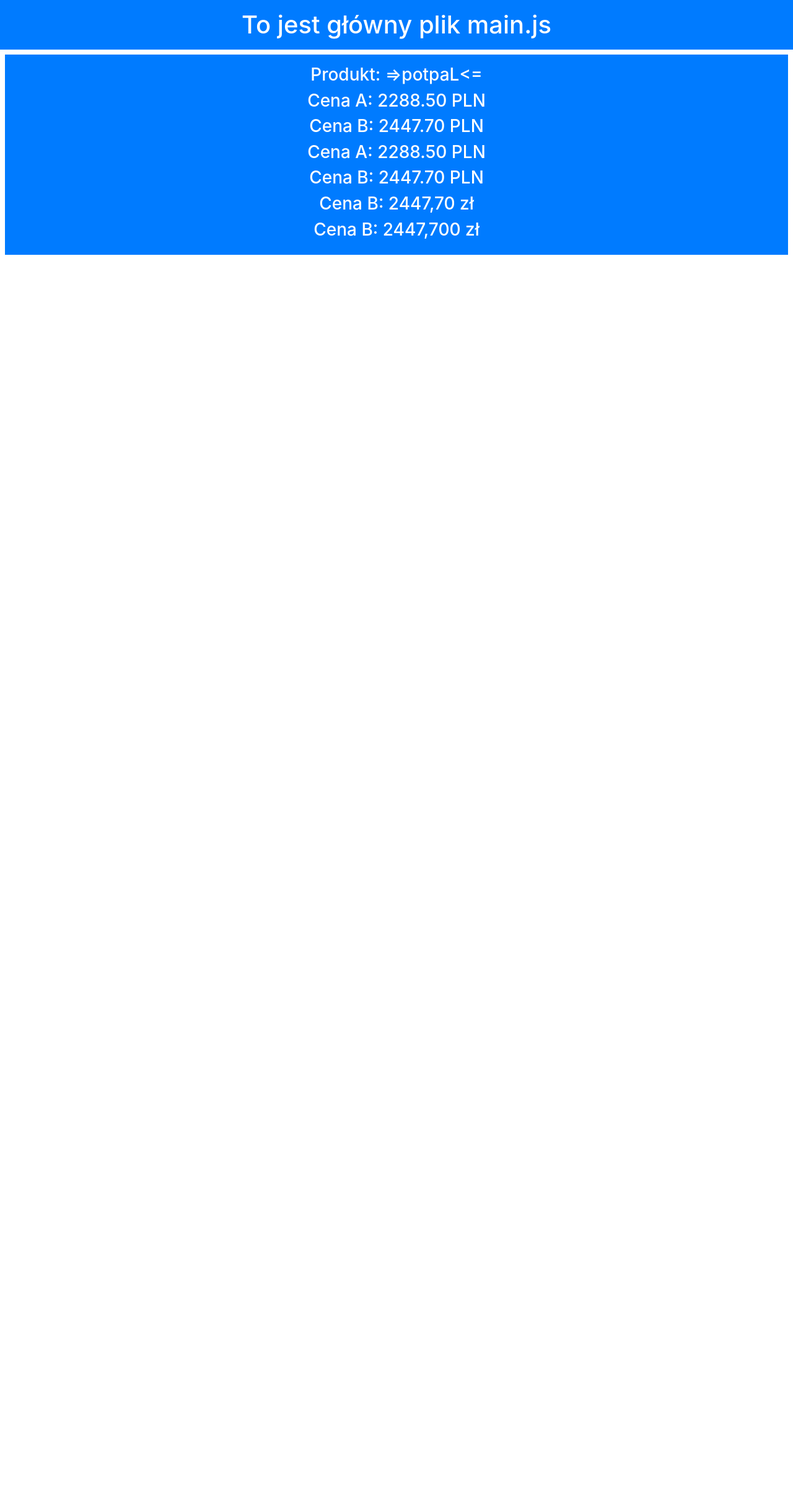
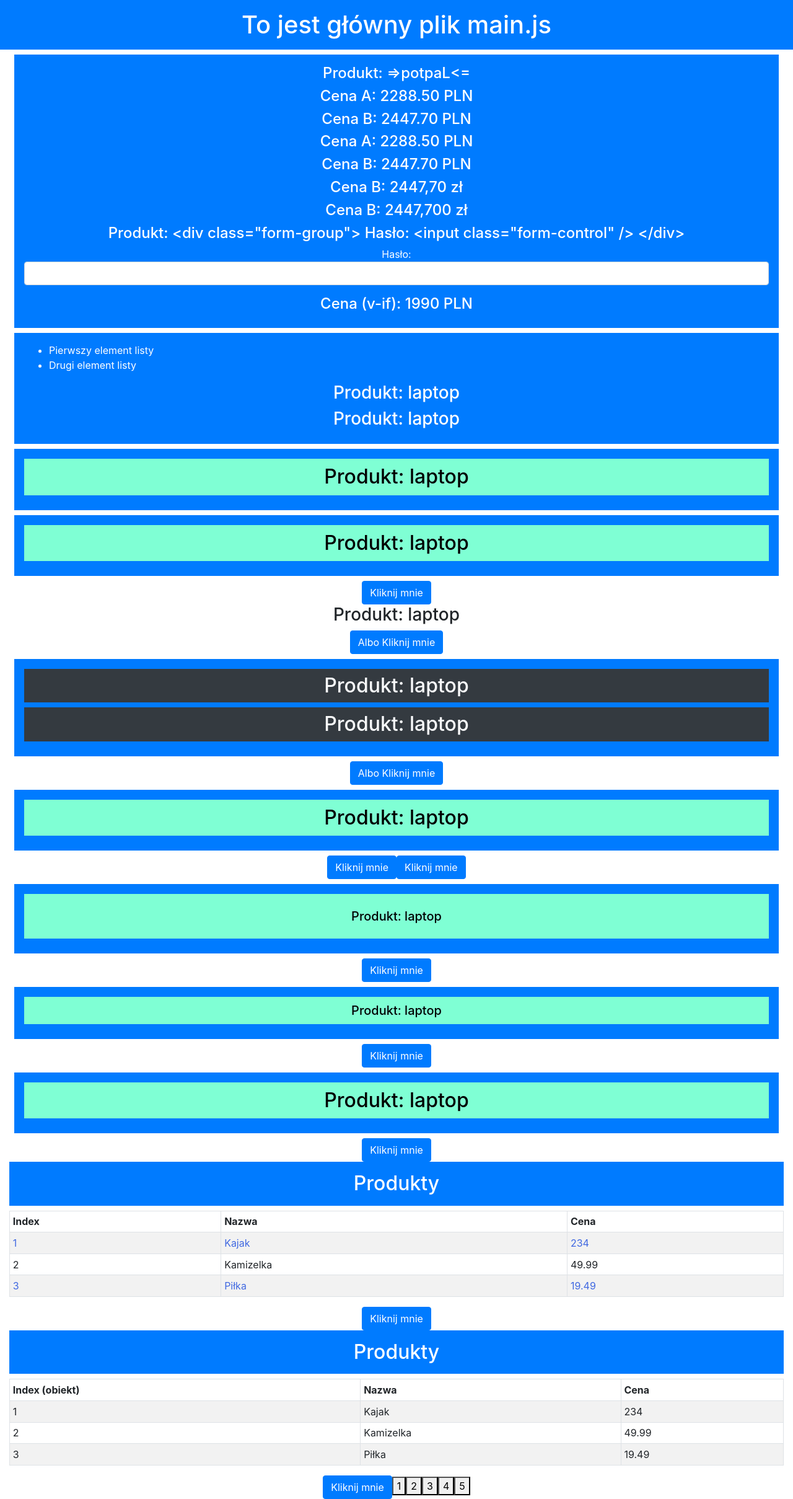
Before and after one commit to kasperski95/wieik-ssi-lab-vue, a Vue app: page / in a window 1280 px wide. Shown: the whole page at 62% size. Before the commit the page ends 800 px from the top, so only its background shows below. Built offline with nearby package versions, Linux system fonts and the light colour scheme.

Commit message:
add more examples of using vue's features

```diff
--- a/src/App.vue
+++ b/src/App.vue
@@ -1,16 +1,136 @@
 <template>
-  <div class="bg-primary text-white text-center m-2 p-3">
-    <h3>Produkt: {{ nazwa | wielka | odwroc | globalnyFilter }}</h3>
-    <h3>Cena A: {{ nizszaCalkowitaCena.toFixed(2) }} PLN</h3>
-    <h3>Cena B: {{ wyzszaCalkowitaCena.toFixed(2) }} PLN</h3>
-    <h3>Cena A: {{ obliczCalkowitaCena(nizszyPodatek).toFixed(2) }} PLN</h3>
-    <h3>Cena B: {{ obliczCalkowitaCena(wyzszyPodatek).toFixed(2) }} PLN</h3>
-    <h3>Cena B: {{ obliczCalkowitaCena(wyzszyPodatek) | waluta }}</h3>
-    <h3>Cena B: {{ obliczCalkowitaCena(wyzszyPodatek) | waluta(3) }}</h3>
+  <div class="container-fluid text-center">
+    <div class="bg-primary text-white text-center m-2 p-3">
+      <h4>Produkt: {{ nazwa | wielka | odwroc | globalnyFilter }}</h4>
+      <h4>Cena A: {{ nizszaCalkowitaCena.toFixed(2) }} PLN</h4>
+      <h4>Cena B: {{ wyzszaCalkowitaCena.toFixed(2) }} PLN</h4>
+      <h4>Cena A: {{ obliczCalkowitaCena(nizszyPodatek).toFixed(2) }} PLN</h4>
+      <h4>Cena B: {{ obliczCalkowitaCena(wyzszyPodatek).toFixed(2) }} PLN</h4>
+      <h4>Cena B: {{ obliczCalkowitaCena(wyzszyPodatek) | waluta }}</h4>
+      <h4>Cena B: {{ obliczCalkowitaCena(wyzszyPodatek) | waluta(3) }}</h4>
+
+      <h4>Produkt: <span v-text="fragment"></span></h4>
+      <span v-html="fragment" />
+      <h4 v-if="pokazElementy">Cena (v-if): {{ cena }} PLN</h4>
+    </div>
+    <div class="bg-primary text-white text-center m-2 p-3">
+      <ul class="text-left">
+        <template v-if="pokazElementy">
+          <li>Pierwszy element listy</li>
+          <li>Drugi element listy</li>
+        </template>
+      </ul>
+      <h3 v-if="pokazElementy">Produkt: {{ nazwa }}</h3>
+      <h3 v-if="!pokazElementy">Cena: {{ cena }}</h3>
+      <h3 v-if="pokazElementy">Produkt: {{ nazwa }}</h3>
+      <h3 v-else>Cena: {{ cena }}</h3>
+    </div>
+
+    <div class="bg-primary text-white text-center m-2 p-3">
+      <h2 v-if="pokazElementy">Produkt: {{ nazwa }}</h2>
+      <h2 v-if="!pokazElementy">Cena: {{ cena }}</h2>
+    </div>
+    <div class="bg-primary text-white text-center m-2 p-3">
+      <h2 v-show="pokazElementy">Produkt: {{ nazwa }}</h2>
+      <h2 v-show="!pokazElementy">Cena: {{ cena }}</h2>
+    </div>
+
+    <button class="btn btn-primary" v-on:click="przechwycKlikniecie">
+      Kliknij mnie
+    </button>
+
+    <h3 v-if="licznik % 3 === 0">Produkt: {{ nazwa }}</h3>
+    <h3 v-else-if="licznik % 3 === 1">Cena: {{ nazwa }}</h3>
+    <h3 v-else>Kategoria: {{ kategoria }}</h3>
+    <button class="btn btn-primary" v-on:click="przechwycKlikniecieShow">
+      Albo Kliknij mnie
+    </button>
+
+    <div class="bg-primary text-white text-center m-2 p-3">
+      <h2 v-bind:class="klasyElementu">Produkt: {{ nazwa }}</h2>
+      <h2 :class="klasyElementu">Produkt: {{ nazwa }}</h2>
+    </div>
+    <button class="btn btn-primary" v-on:click="przechwycKlikniecieBind">
+      Albo Kliknij mnie
+    </button>
+
+    <div class="bg-primary text-white text-center m-2 p-3">
+      <h2 :class="klasyElementu2">Produkt: {{ nazwa }}</h2>
+    </div>
+    <button class="btn btn-primary" v-on:click="przechwycKlikniecieBind1">
+      Kliknij mnie
+    </button>
+    <button class="btn btn-primary" v-on:click="przechwycKlikniecieBind2">
+      Kliknij mnie
+    </button>
+
+    <div class="bg-primary text-white text-center m-2 p-3">
+      <h2 :data-size="rozmiar" class="p-4">Produkt: {{ nazwa }}</h2>
+    </div>
+    <button class="btn btn-primary" v-on:click="przechwycKlikniecieData">
+      Kliknij mnie
+    </button>
+
+    <div class="bg-primary text-white text-center m-2 p-3">
+      <h2 v-bind="wartosciAtrybutow">Produkt: {{ nazwa }}</h2>
+    </div>
+    <button class="btn btn-primary" v-on:click="przechwycKlikniecieAtrybuty">
+      Kliknij mnie
+    </button>
+
+    <div class="bg-primary text-white text-center m-2 p-3">
+      <h2 v-bind:text-content.prop="zawartoscTekstowa"></h2>
+    </div>
+    <button class="btn btn-primary" v-on:click="przechwycKlikniecieProp">
+      Kliknij mnie
+    </button>
+
+    <h2 class="bg-primary text-white text-center p-3">Produkty</h2>
+    <table class="table table-sm table-bordered table-striped text-left">
+      <tr>
+        <th>Index</th>
+        <th>Nazwa</th>
+        <th>Cena</th>
+      </tr>
+      <tbody>
+        <tr v-for="(p, index) in produkty" :key="p.nazwa" :odd="index % 2 == 0">
+          <td>{{ index + 1 }}</td>
+          <td>{{ p.nazwa }}</td>
+          <td>{{ p.cena }}</td>
+        </tr>
+      </tbody>
+    </table>
+    <button class="btn btn-primary" v-on:click="przechwycKlikniecieTable">
+      Kliknij mnie
+    </button>
+
+    <h2 class="bg-primary text-white text-center p-3">Produkty</h2>
+    <table class="table table-sm table-bordered table-striped text-left">
+      <tr>
+        <th>Index (obiekt)</th>
+        <th>Nazwa</th>
+        <th>Cena</th>
+      </tr>
+      <tbody>
+        <tr v-for="(p, key, index) in produktyObiekt" :key="p.nazwa">
+          <td>{{ index + 1 }}</td>
+          <td>{{ p.nazwa }}</td>
+          <td>{{ p.cena }}</td>
+        </tr>
+      </tbody>
+    </table>
+    <button class="btn btn-primary" v-on:click="przechwycKlikniecieTable">
+      Kliknij mnie
+    </button>
+    <button v-for="i in 5" :key="i" v-on:click="przechwycKlikniecieLiczba(i)">
+      {{ i }}
+    </button>
   </div>
 </template>
 
 <script>
+import Vue from "vue";
+
 export default {
   name: "MojKomponent",
   data: () => ({
@@ -18,6 +138,29 @@ export default {
     cena: 1990,
     nizszyPodatek: 15,
     wyzszyPodatek: 23,
+
+    fragment: `<div class="form-group">
+    Hasło: <input class="form-control" />
+    </div>`,
+    pokazElementy: true,
+    licznik: 0,
+    kategoria: "Komputery",
+    podswietlenie: false,
+    podswietlenie1: false,
+    podswietlenie2: false,
+    podswietlenieData: false,
+    podswietlenieAtrybuty: false,
+    podswietlenieProp: false,
+    produkty: [
+      { nazwa: "Kajak", cena: 234 },
+      { nazwa: "Kamizelka", cena: 49.99 },
+      { nazwa: "Piłka", cena: 19.49 },
+    ],
+    produktyObiekt: {
+      1: { nazwa: "Kajak", cena: 234 },
+      2: { nazwa: "Kamizelka", cena: 49.99 },
+      3: { nazwa: "Piłka", cena: 19.49 },
+    },
   }),
   computed: {
     nizszaCalkowitaCena() {
@@ -26,10 +169,69 @@ export default {
     wyzszaCalkowitaCena() {
       return this.obliczCalkowitaCena(this.wyzszyPodatek);
     },
+    klasyElementu() {
+      return this.podswietlenie
+        ? ["bg-light", "text-dark", "display-4"]
+        : ["bg-dark", "text-light", "p-2"];
+    },
+    klasyElementu2() {
+      return {
+        "text-dark": this.podswietlenie1,
+        "bg-light": this.podswietlenie2,
+      };
+    },
+    rozmiar() {
+      return this.podswietlenieData ? "big" : "small";
+    },
+
+    wartosciAtrybutow() {
+      return {
+        class: this.podswietlenieAtrybuty ? ["bg-light", "text-dark"] : [],
+        style: { border: this.podswietlenieAtrybuty ? "5px solid red" : "" },
+        "data-size": this.podswietlenieAtrybuty ? "big" : "small",
+      };
+    },
+
+    zawartoscTekstowa() {
+      return this.podswietlenieProp
+        ? "Podświetlenie"
+        : `Produkt: ${this.nazwa}`;
+    },
   },
   methods: {
     obliczCalkowitaCena(podatek) {
       return this.cena + this.cena * (podatek / 100);
+    },
+    przechwycKlikniecie() {
+      this.pokazElementy = !this.pokazElementy;
+    },
+    przechwycKlikniecieShow() {
+      this.licznik++;
+    },
+    przechwycKlikniecieBind() {
+      this.podswietlenie = !this.podswietlenie;
+    },
+    przechwycKlikniecieBind1() {
+      this.podswietlenie1 = !this.podswietlenie1;
+    },
+    przechwycKlikniecieBind2() {
+      this.podswietlenie2 = !this.podswietlenie2;
+    },
+    przechwycKlikniecieData() {
+      this.podswietlenieData = !this.podswietlenieData;
+    },
+    przechwycKlikniecieAtrybuty() {
+      this.podswietlenieAtrybuty = !this.podswietlenieAtrybuty;
+    },
+    przechwycKlikniecieProp() {
+      this.podswietlenieProp = !this.podswietlenieProp;
+    },
+    przechwycKlikniecieTable() {
+      // this.produkty = this.produkty.push(this.produkty.shift());
+      // this.produkty = this.produkty.filter((p) => p.cena > 20);
+
+      // this.produkty[1] = ... // nie działa
+      Vue.set(this.produkty, 1, { nazwa: "Buty", cena: 99 });
     },
   },
   filters: {
@@ -50,3 +252,17 @@ export default {
   },
 };
 </script>
+
+<style>
+h2:first-child {
+  background-color: aquamarine;
+  padding: 10px;
+  color: black;
+}
+[data-size="small"] {
+  font-size: 20px;
+}
+[odd] {
+  color: royalblue;
+}
+</style>
```
